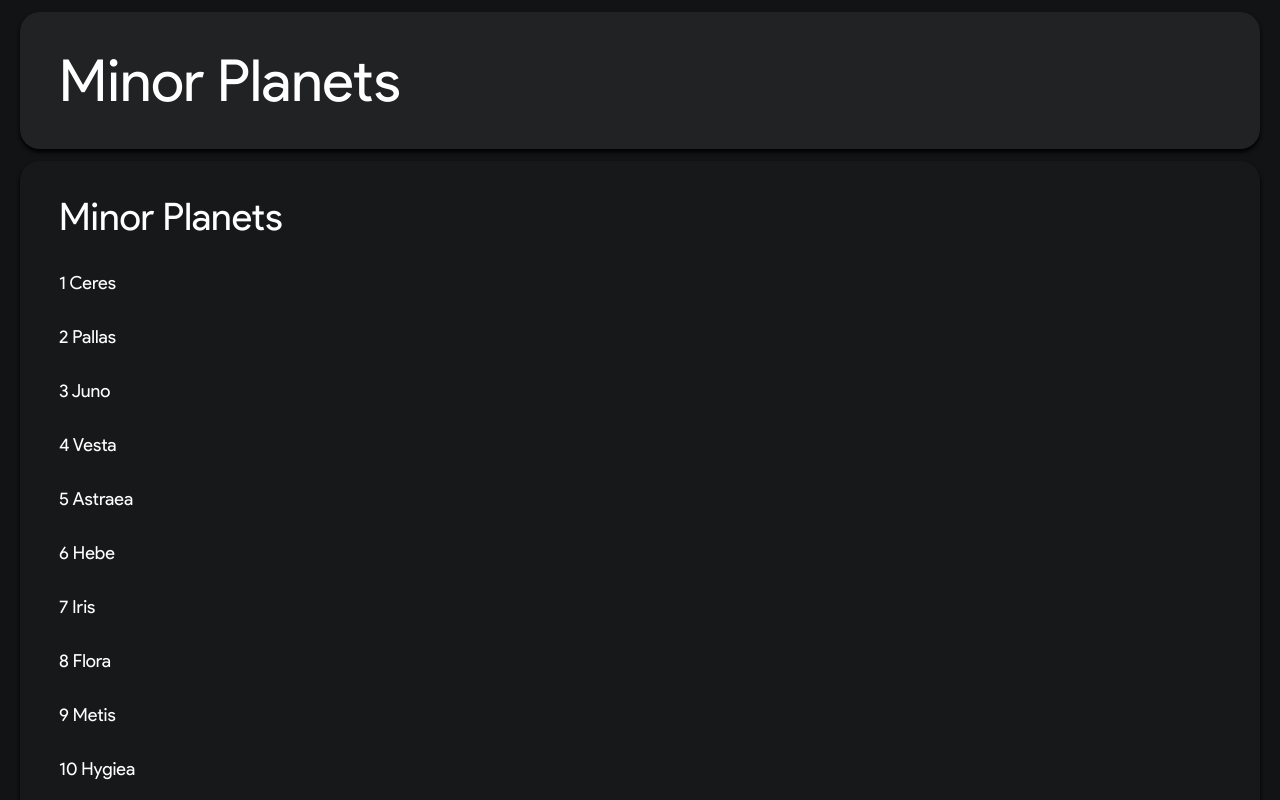
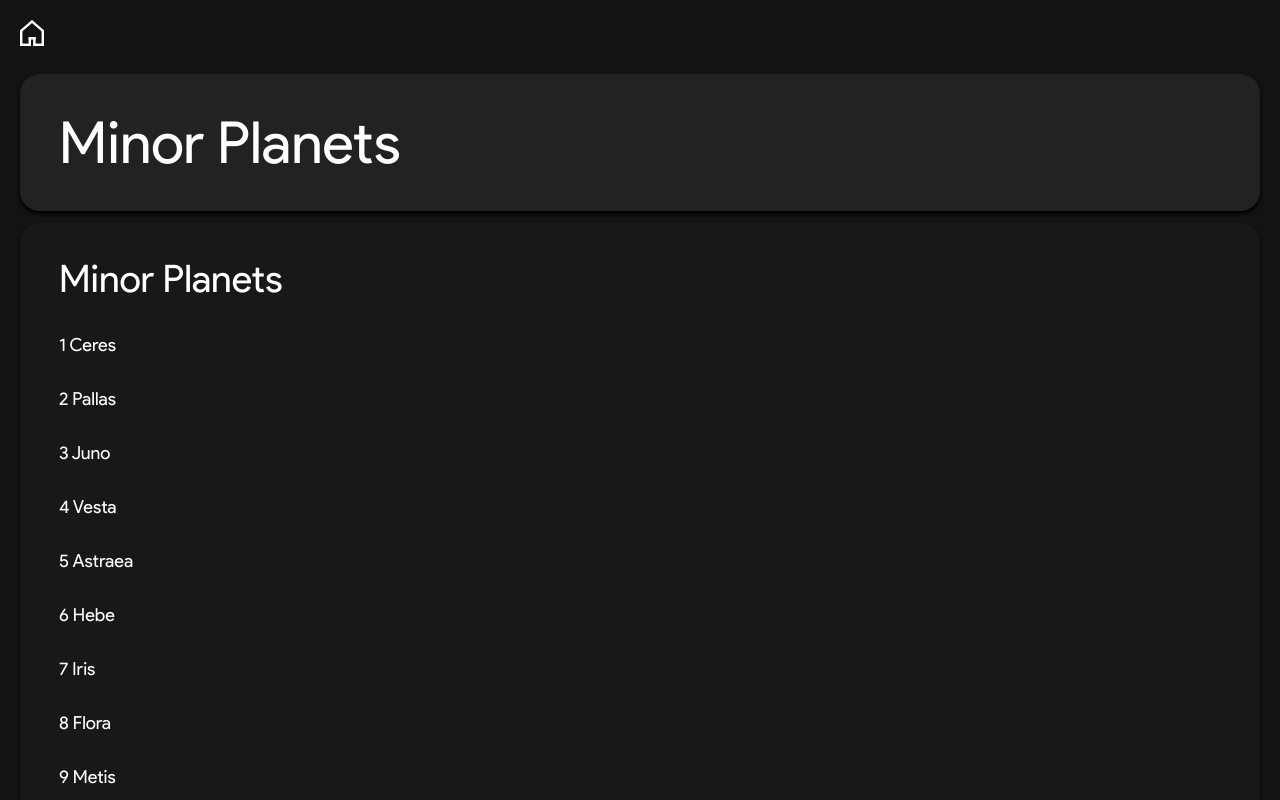
Before and after one commit to BrennanDruken/BrennanDruken.github.io, a plain HTML site: page minorplanets.html in a window 1280 px wide. Shown: the top 800 px of the page. Drawn offline with Linux system fonts and the light colour scheme.

Commit message:
Added home buttons

```diff
--- a/minorplanets.html
+++ b/minorplanets.html
@@ -7,6 +7,7 @@
     <link rel="stylesheet" href="style.css">
 </head>
 <body>
+    <a href="index.html"><img src="Other/Home.svg" class="home"></a>
     <div id="title-container">
     <p id="title">Minor Planets</p>
     </div>
--- a/style.css
+++ b/style.css
@@ -127,6 +127,12 @@ a:hover {
     text-decoration: underline;
 }
 
+.home {
+    width: 24px;
+    height: auto;
+    margin: 12px;
+}
+
 @font-face {
     font-family: Material;
     src: url('Other/Sans.ttf');
```
Also changed, not shown: planets.html (+1 -0 lines), starclusters.html (+1 -0 lines), stars.html (+1 -0 lines), template.html (+1 -0 lines), Other/Home.svg (added).
